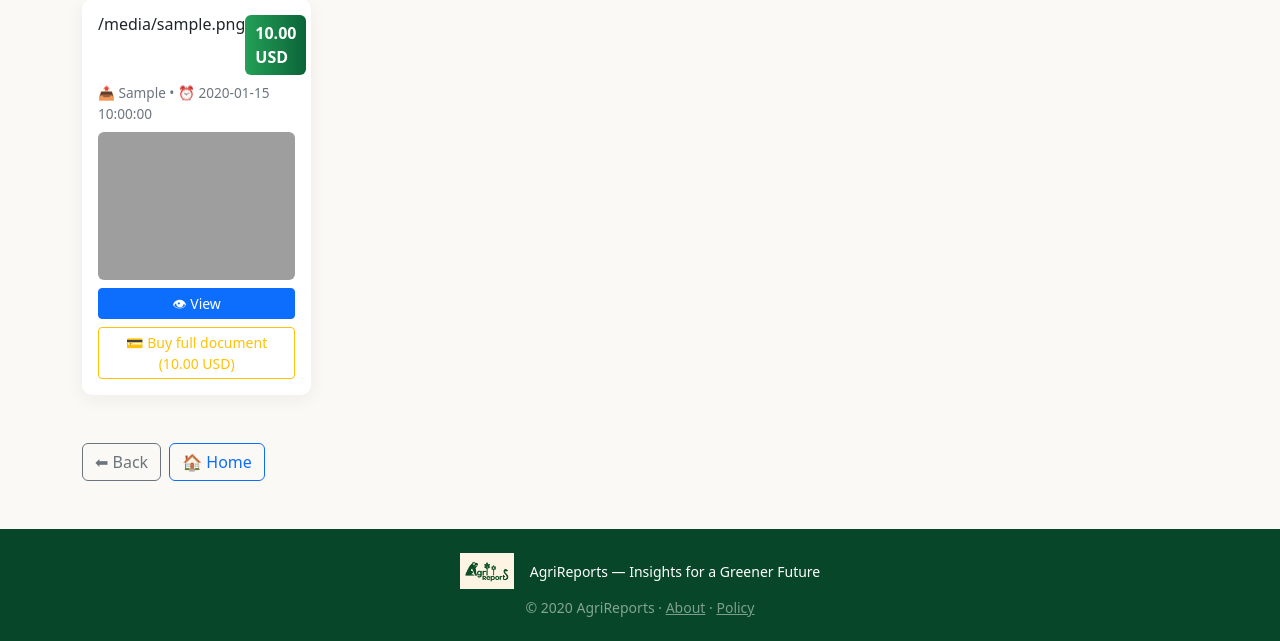
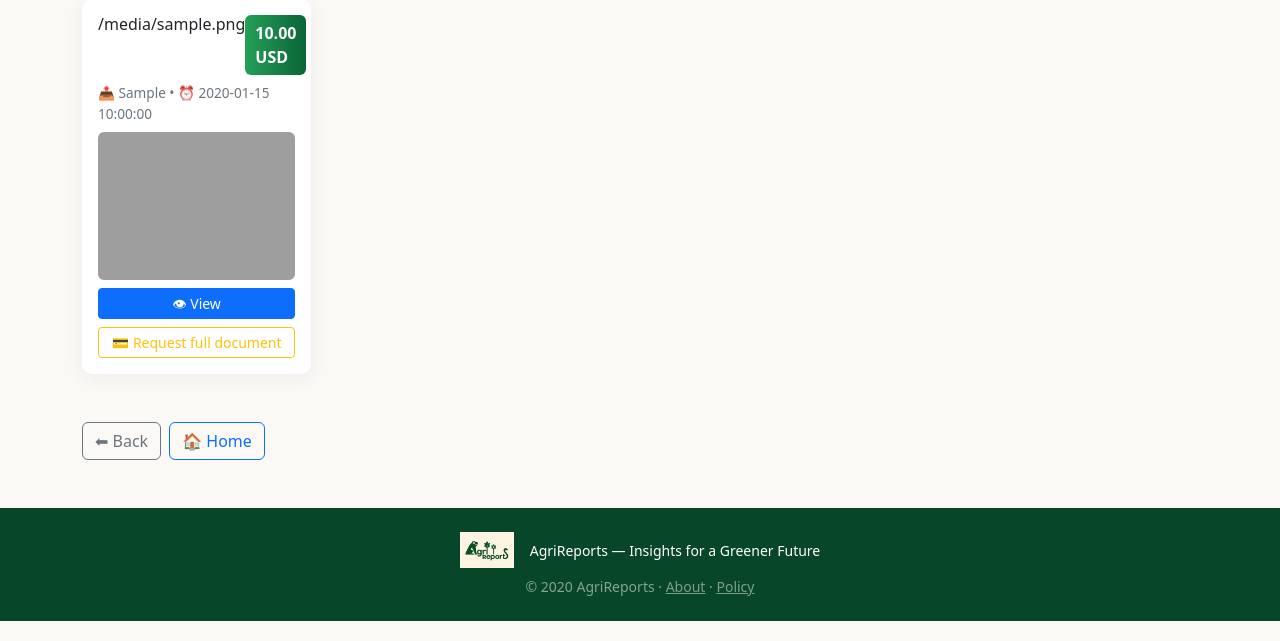
Before and after one commit to Phucsinh238/fastapi-pdf-app, a FastAPI app: template app/templates/index.html in a window 1280 px wide. Shown: the part 854-1495 px from the top of the page. Run offline with FastAPI, Linux system fonts and the light colour scheme; the template is opened without the code that fills it: most values are stand-ins (such as "Sample title", 1, 10 or a date in 2020); grey boxes marked "Sample" are stand-in pictures; grey boxes are pictures that could not be loaded.

Commit message:
Update index.html

```diff
--- a/app/templates/index.html
+++ b/app/templates/index.html
@@ -174,7 +174,8 @@
                         onclick="return confirm('Are you sure you want to delete this document?')">🗑 Delete</a>
                     {% else %}
                       <a href="/pay/{{ doc.id }}" class="btn btn-outline-warning btn-sm w-100">
-                        💳 Buy full document ({{ '%.2f'|format(doc_price) }} USD)
+                       <!-- 💳 Buy full document ({{ '%.2f'|format(doc_price) }} USD)-->
+                        💳 Request full document
                       </a>
                     {% endif %}
                   </div>
```
